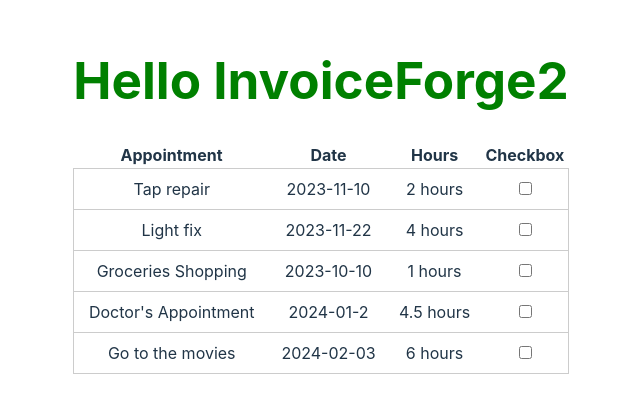
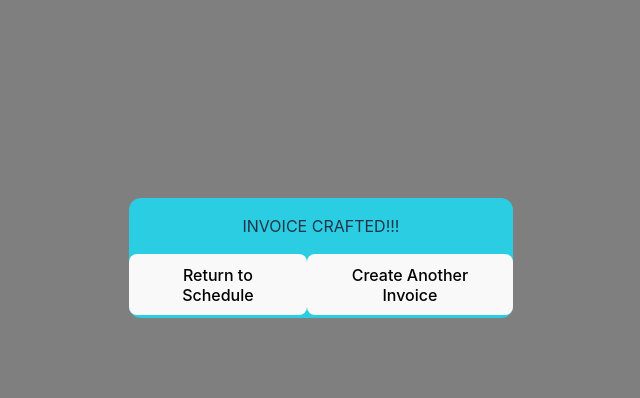
Before and after one commit to onipedeo/InvoiceForge, a React (Vite) app in the folder frontend/: page / in a window 1280 px wide. Shown: the part 194-592 px from the top of the page, without its empty margins (319-959 px from the left). Built offline with nearby package versions, Linux system fonts and the light colour scheme.

Commit message:
rendered components for testing

```diff
--- a/frontend/src/App.jsx
+++ b/frontend/src/App.jsx
@@ -2,16 +2,22 @@ import { useState } from 'react';
 import './App.css';
 import LandingPage from './components/Landingpage';
 import SimpleAppointments from './components/SimpleAppointmets'
-// import InvoiceGeneratedModal from './components/InvoiceGeneratedModal'
+import InvoiceGeneratedModal from './components/InvoiceGeneratedModal'
+import InvoicePreview from './components/InvoicePreview';
+import { PDFViewer } from '@react-pdf/renderer';
 
 function App() {
-  const [count, setCount] = useState(0)
 
   return (
     <>
-      <LandingPage />
-      {/* <InvoiceGeneratedModal/> */}
-      <SimpleAppointments/>
+    {/* <PDFViewer>
+      <InvoicePreview/>
+    </PDFViewer> */}
+      {/* <LandingPage /> */}
+      <InvoiceGeneratedModal/>
+
+      {/* <SimpleAppointments/> */}
+
     </>
   )
 }
```
